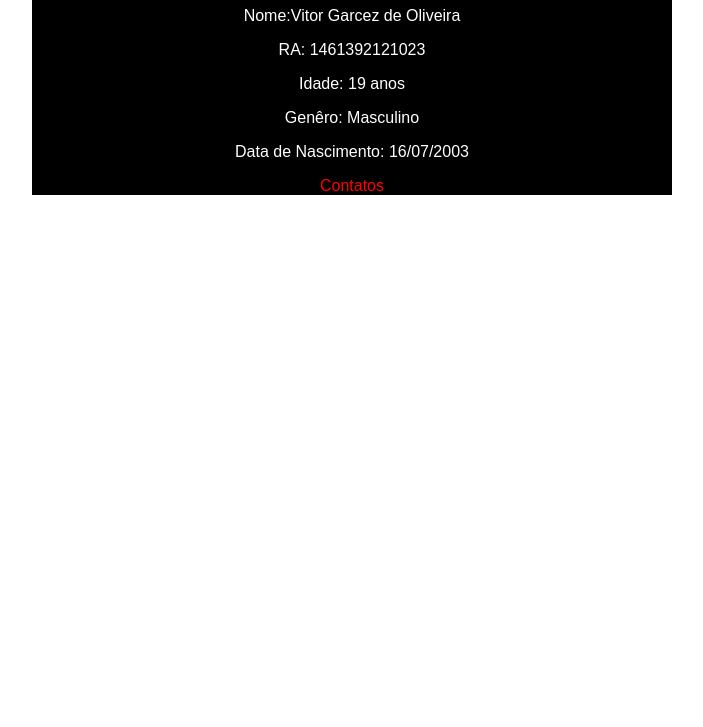
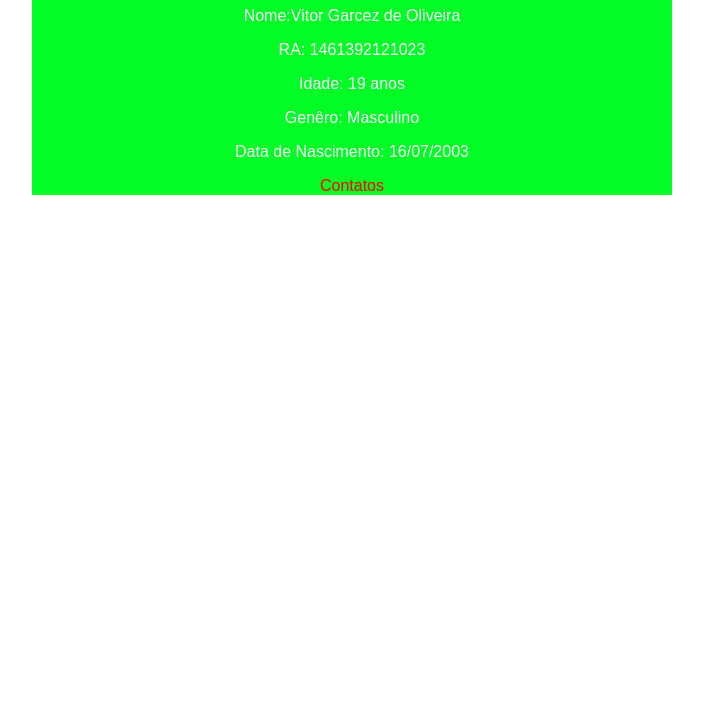
Before and after one commit to Vitaog/tarefa_design_1, a plain HTML site: page index.html in a window 1280 px wide. Shown: the part 73-800 px from the top of the page, without its empty margins (288-991 px from the left). Drawn offline with Linux system fonts and the light colour scheme.

Commit message:
Alteração na cor de fundo

```diff
--- a/css/estilo.css
+++ b/css/estilo.css
@@ -4,7 +4,7 @@ margin: 0;
 }
 
 .fonte{
-    background-color: black;
+    background-color: rgb(1, 252, 38);
     color: white;
     width: 50%;
     margin-left: auto;
```
